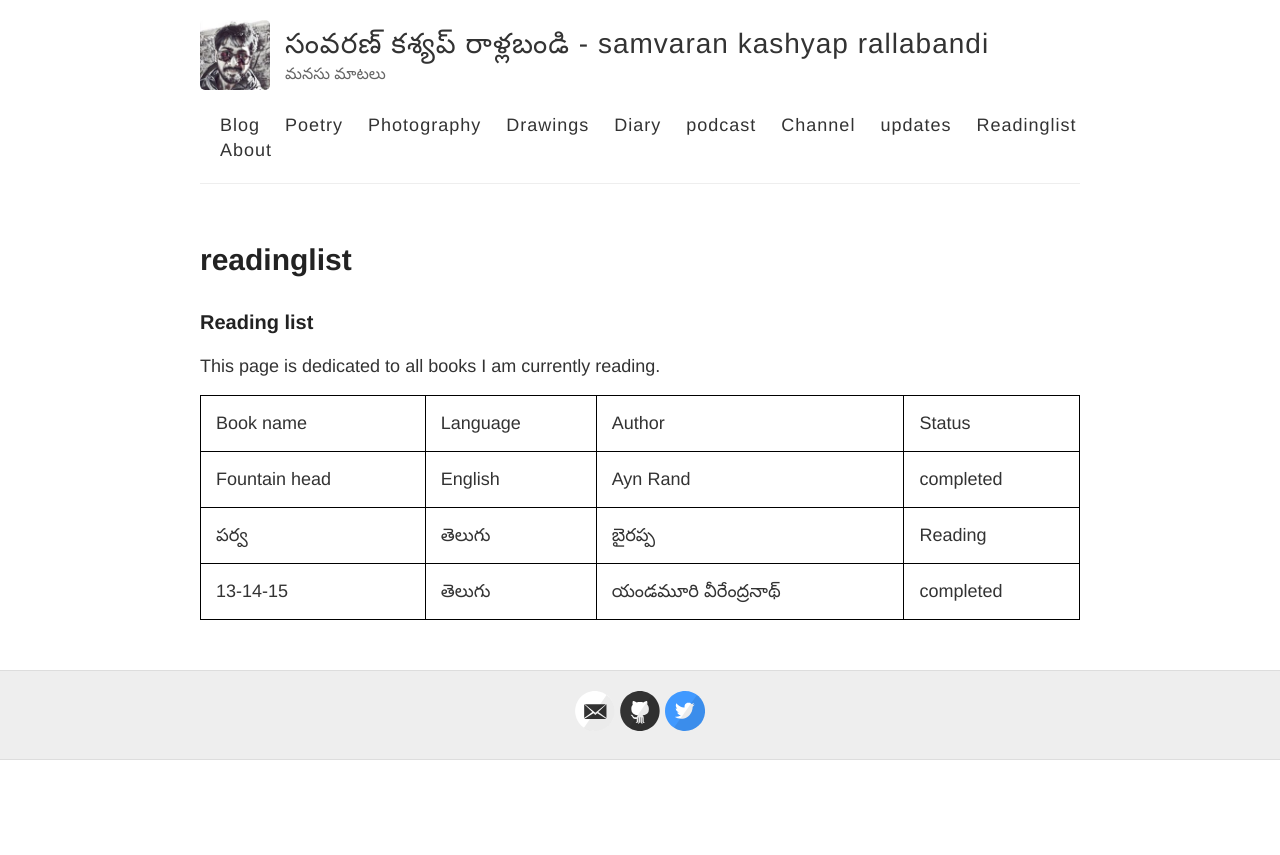
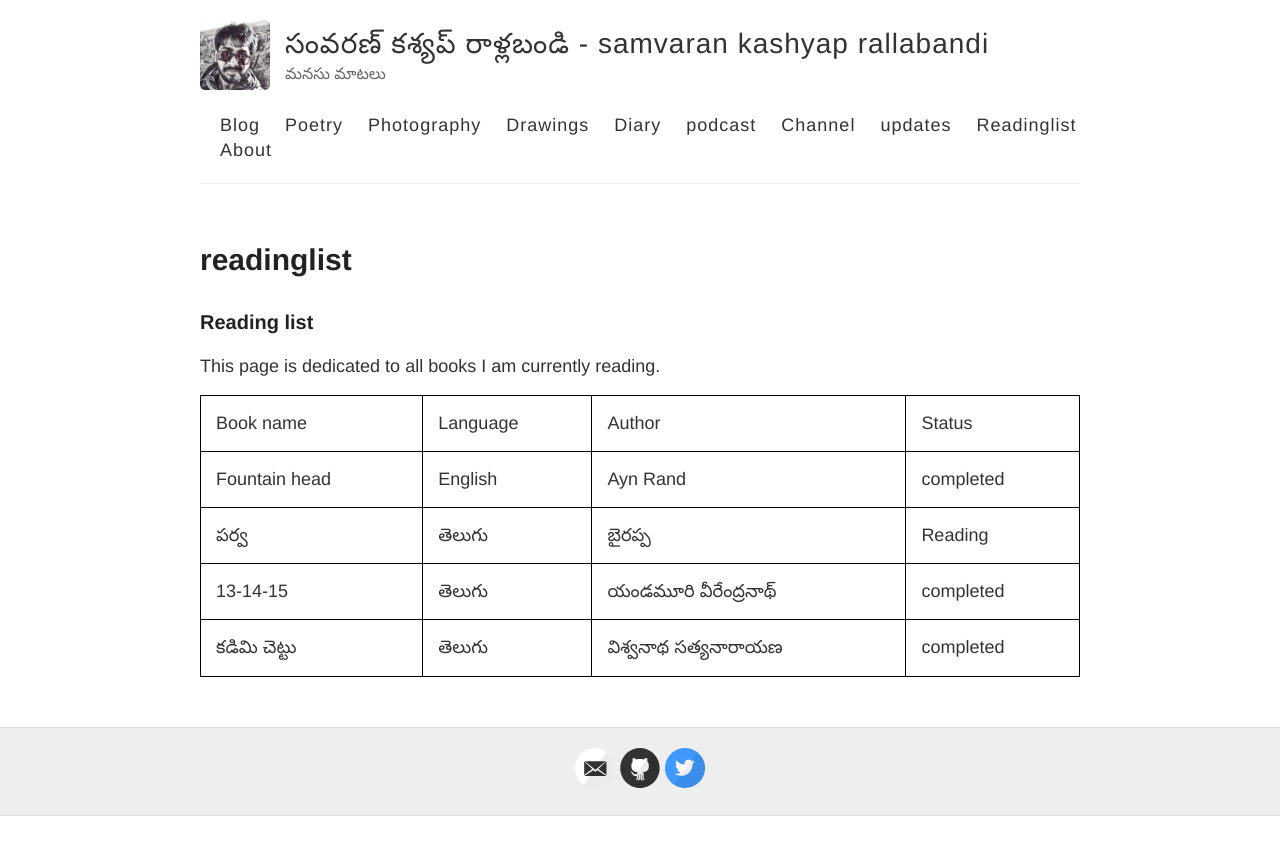
Before and after one commit to rsk/rsk.github.io, a Jekyll site: the page built from readinglist.md, in a window 1280 px wide. Shown: the top 855 px of the page. Built offline with Jekyll 4.4.1, drawn with Linux system fonts in a browser that asks for light colours; comment, search, counter and statistics services are not loaded.

Commit message:
కడిమి చెట్టు

```diff
--- a/readinglist.md
+++ b/readinglist.md
@@ -51,4 +51,10 @@ This page is dedicated to all books I am currently reading.
     <td>యండమూరి వీరేంద్రనాథ్ </td>
     <td>completed</td>
   </tr>
+  <tr>
+    <td> కడిమి చెట్టు  </td>
+    <td>తెలుగు </td>
+    <td>విశ్వనాథ సత్యనారాయణ  </td>
+    <td>completed</td>
+  </tr>
 </table>
```
